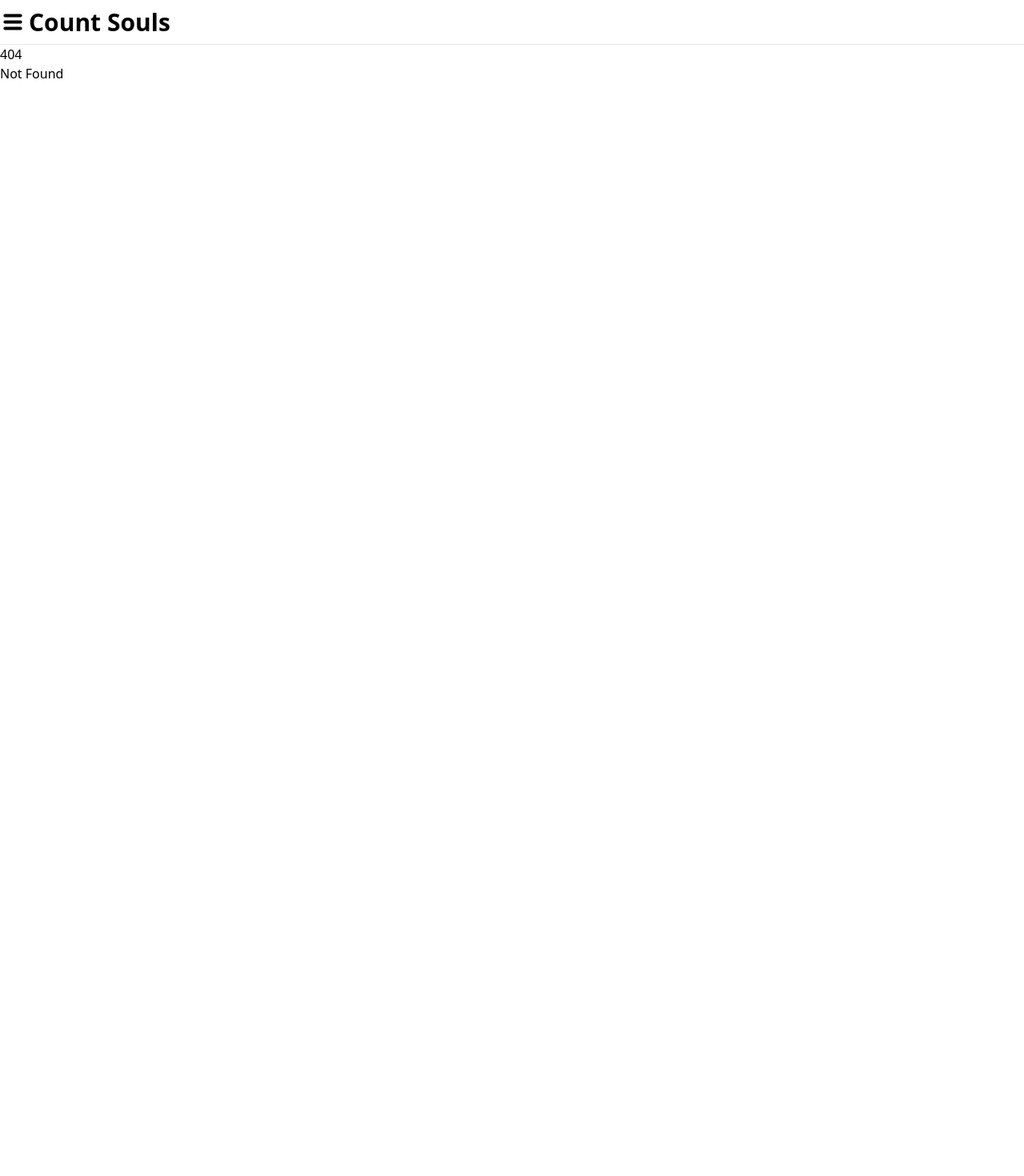
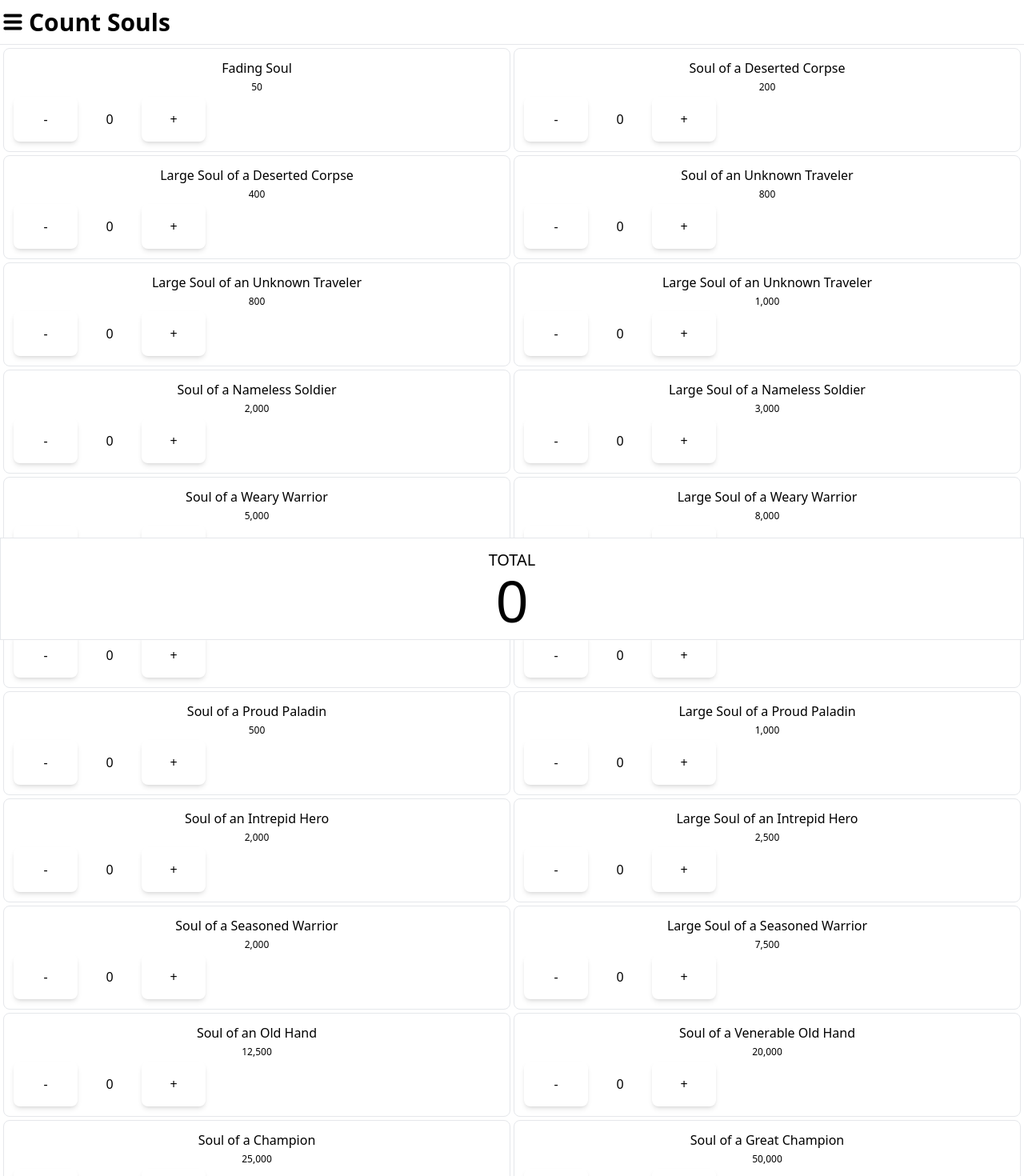
Before and after one commit to ElmarTalibzade/count-souls, a SvelteKit app: page /ds3 in a window 1280 px wide. Before the commit this address had no page. Shown: the top 1470 px of the page at 80% size. Before the commit the page ends 800 px from the top, so only its background shows below. Built offline with nearby package versions, Linux system fonts and the light colour scheme.

Commit message:
Added calculations for Dark Souls 3

```diff
--- /dev/null
+++ b/src/routes/ds3/+page.svelte
@@ -0,0 +1,35 @@
+<script lang="ts">
+  import Calculator from '../../components/common/calculator.svelte';
+  import type Soul from 'models/soulDefinition';
+
+  const souls: Soul[] = [
+    { name: 'Fading Soul', value: 50 },
+    { name: 'Soul of a Deserted Corpse', value: 200 },
+    { name: 'Large Soul of a Deserted Corpse', value: 400 },
+    { name: 'Soul of an Unknown Traveler', value: 800 },
+    { name: 'Large Soul of an Unknown Traveler', value: 800 },
+    { name: 'Large Soul of an Unknown Traveler', value: 1000 },
+    { name: 'Soul of a Nameless Soldier', value: 2000 },
+    { name: 'Large Soul of a Nameless Soldier', value: 3000 },
+    { name: 'Soul of a Weary Warrior', value: 5000 },
+    { name: 'Large Soul of a Weary Warrior', value: 8000 },
+    { name: 'Soul of a Crestfallen Knight', value: 10000 },
+    { name: 'Large Soul of a Crestfallen Knight', value: 20000 },
+    { name: 'Soul of a Proud Paladin', value: 500 },
+    { name: 'Large Soul of a Proud Paladin', value: 1000 },
+    { name: 'Soul of an Intrepid Hero', value: 2000 },
+    { name: 'Large Soul of an Intrepid Hero', value: 2500 },
+    { name: 'Soul of a Seasoned Warrior', value: 2000 },
+    { name: 'Large Soul of a Seasoned Warrior', value: 7500 },
+    { name: 'Soul of an Old Hand', value: 12500 },
+    { name: 'Soul of a Venerable Old Hand', value: 20000 },
+    { name: 'Soul of a Champion', value: 25000 },
+    { name: 'Soul of a Great Champion', value: 50000 },
+  ];
+</script>
+
+<svelte:head>
+  <title>Dark Souls 3</title>
+</svelte:head>
+
+<Calculator soulDefinitions={souls} />
```
